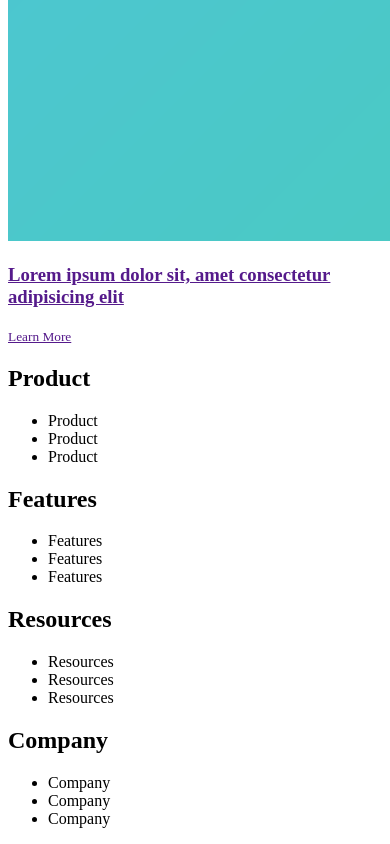
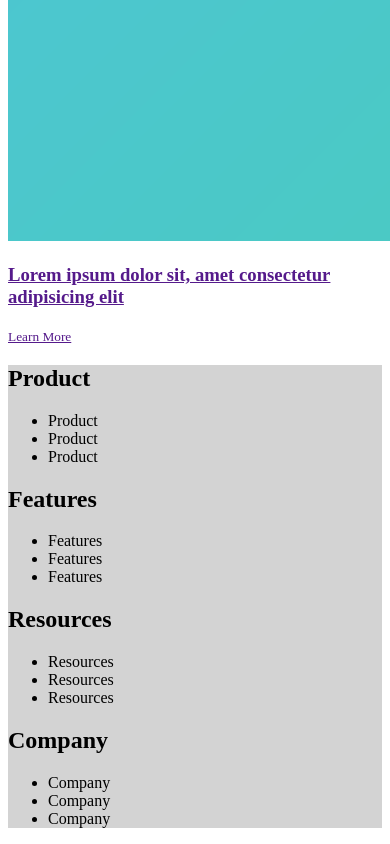
Before and after one commit to Joseleop/WebDesign, a plain HTML site: page excercise_1.html in a window 390 px wide. Shown: the part 3133-3977 px from the top of the page. Drawn offline with Linux system fonts and the light colour scheme.

Commit message:
Más cosas

```diff
--- a/excercise_1.html
+++ b/excercise_1.html
@@ -5,6 +5,17 @@
     <meta name="viewport" content="width=device-width, initial-scale=1.0">
     <title>Trade</title>
     <style>
+
+
+
+		body{
+			max-width: 960px;
+      }
+
+      footer {
+			background-color: lightgray;
+			height: 300;
+		}
 
 		.col-12{
 			width: 100%;
@@ -26,6 +37,13 @@
 			float: left;
 			/*Definimos unas clases en la hoja de estilo que después aplicamos en el html, según el tamaño del elemento en cuanto al ancho, usamos una clase u otra*/
 		}
+
+      @media only screen and (max-width:700px) {
+  			 /*For mobile phones: */
+  			.col-12, .col-6, .col-3 {
+    			width: 100%;
+    		}
+  		}
 
     </style>
 </head>
```
